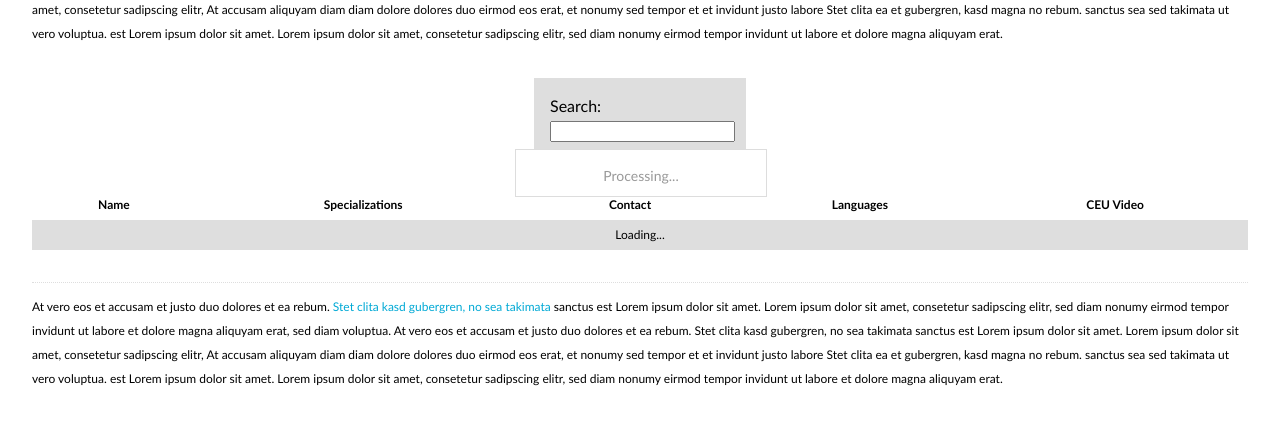
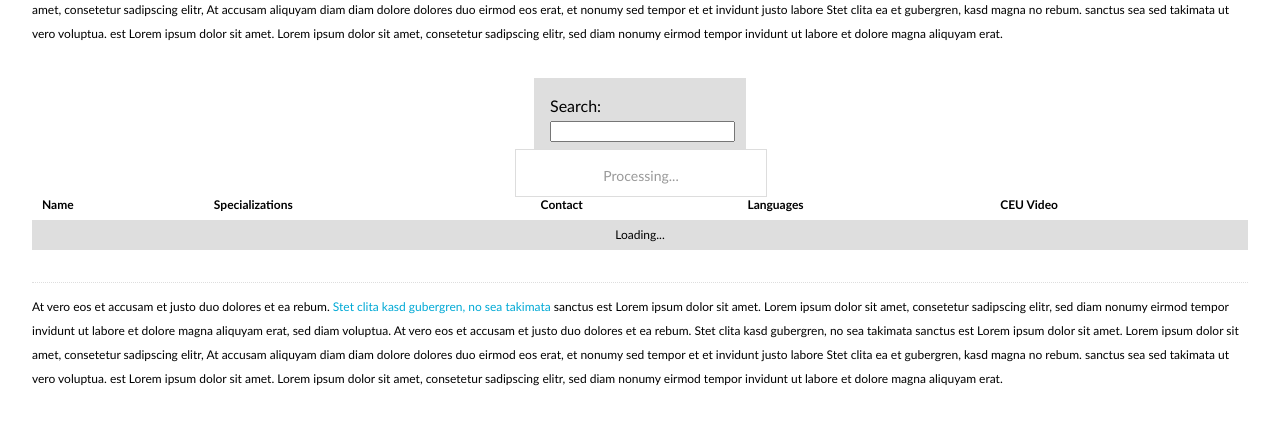
Before and after one commit to aboros/ceuexperts, a PHP site: page / in a window 1280 px wide. Shown: the part 145-570 px from the top of the page. Run offline with PHP 8.4, Linux system fonts and the light colour scheme; style sheets or scripts are compiled from the project's sources.

Commit message:
Align text in table head to left.

```diff
--- a/sass/page.scss
+++ b/sass/page.scss
@@ -65,6 +65,7 @@ table#example {
   thead {
     th {
       border-bottom: none;
+      text-align: left;
     }
   }
   tr.odd {
--- a/stylesheets/page.css
+++ b/stylesheets/page.css
@@ -76,34 +76,35 @@ table#example {
 /* line 66, ../sass/page.scss */
 table#example thead th {
   border-bottom: none;
+  text-align: left;
 }
-/* line 70, ../sass/page.scss */
+/* line 71, ../sass/page.scss */
 table#example tr.odd {
   background-color: #dedede;
 }
-/* line 72, ../sass/page.scss */
+/* line 73, ../sass/page.scss */
 table#example tr.odd td.sorting_1 {
   background-color: #ebebeb;
 }
-/* line 77, ../sass/page.scss */
+/* line 78, ../sass/page.scss */
 table#example tr.even td.sorting_1 {
   background-color: #f2f2f2;
 }
-/* line 82, ../sass/page.scss */
+/* line 83, ../sass/page.scss */
 table#example td.name {
   width: 240px;
 }
-/* line 85, ../sass/page.scss */
+/* line 86, ../sass/page.scss */
 table#example td.ceuvideo {
   max-width: 200px;
   overflow: hidden;
 }
-/* line 89, ../sass/page.scss */
+/* line 90, ../sass/page.scss */
 table#example td.contact {
   text-transform: lowercase;
 }
 
-/* line 95, ../sass/page.scss */
+/* line 96, ../sass/page.scss */
 #example_filter {
   width: auto;
   float: none;
```
